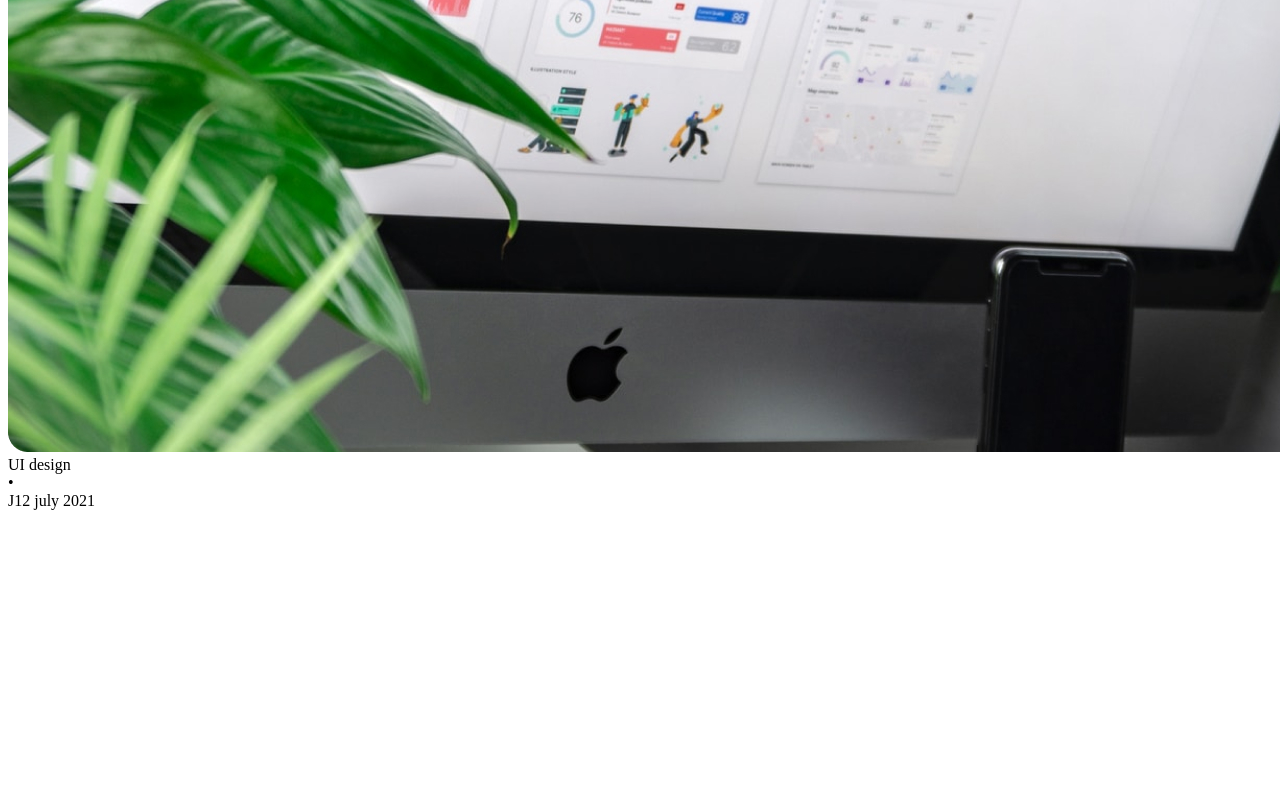
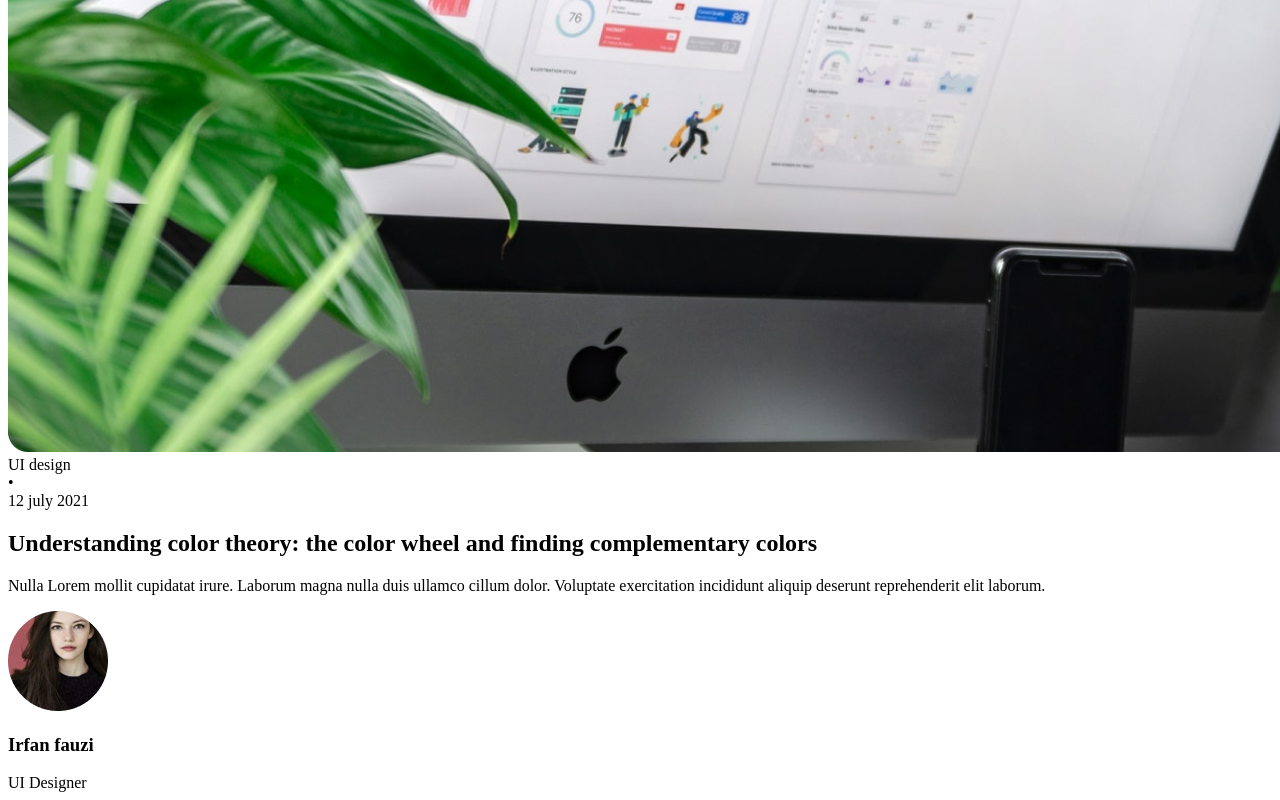
Before and after one commit to irfan-fauzi/blog-nextjs-tailwind-2, a Next.js app: page / in a window 1280 px wide. Shown: the part 497-1297 px from the top of the page. Before the commit the page ends 1015 px from the top, so only its background shows below. Built offline with nearby package versions, Linux system fonts and the light colour scheme.

Commit message:
container

```diff
--- a/components/FeaturedPost.js
+++ b/components/FeaturedPost.js
@@ -14,7 +14,20 @@ const FeaturedPost = () => {
             </div>
             <span>&bull;</span>
             <div className="">
-              J12 july 2021
+              12 july 2021
+            </div>
+          </div>
+          <h2 className="text-2xl mt-6">Understanding color theory: the color wheel and finding complementary colors</h2>
+          <p className="text-white/60 mt-6 w-8/12 ">
+          Nulla Lorem mollit cupidatat irure. Laborum magna nulla duis ullamco cillum dolor. Voluptate exercitation incididunt aliquip deserunt reprehenderit elit laborum.
+          </p>
+          <div className="flex item-center mt-6">
+            <img src="/author-1.jpg" alt="" className="w-14 h-14 rounded-full object-cover" />
+            <div className="ml-4">
+              <h3>Irfan fauzi</h3>
+              <div className="text-white/50 text-sm">
+                UI Designer
+              </div>
             </div>
           </div>
         </div>
```
